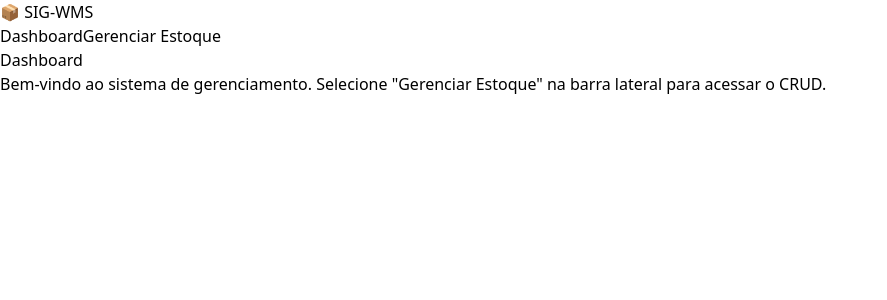
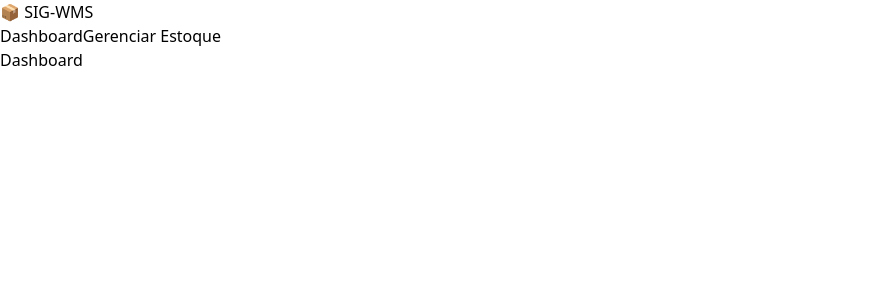
Before and after one commit to Biramon/SIG-WMS, a React (Vite) app in the folder frontend/: page /dashboard in a window 1280 px wide. Shown: the top 300 px of the page, without its empty margins (0-887 px from the left). Built offline with nearby package versions, Linux system fonts and the light colour scheme.

Commit message:
sem mensagem no dashboard

```diff
--- a/frontend/src/pages/Dashboard.tsx
+++ b/frontend/src/pages/Dashboard.tsx
@@ -3,10 +3,7 @@ function Dashboard() {
   return (
     <div>
       <h1 className="text-3xl font-bold text-slate-800 mb-4">Dashboard</h1>
-      <p className="text-slate-600">
-        Bem-vindo ao sistema de gerenciamento. Selecione "Gerenciar Estoque" na
-        barra lateral para acessar o CRUD.
-      </p>
+      <p className="text-slate-600"></p>
     </div>
   );
 }
```
